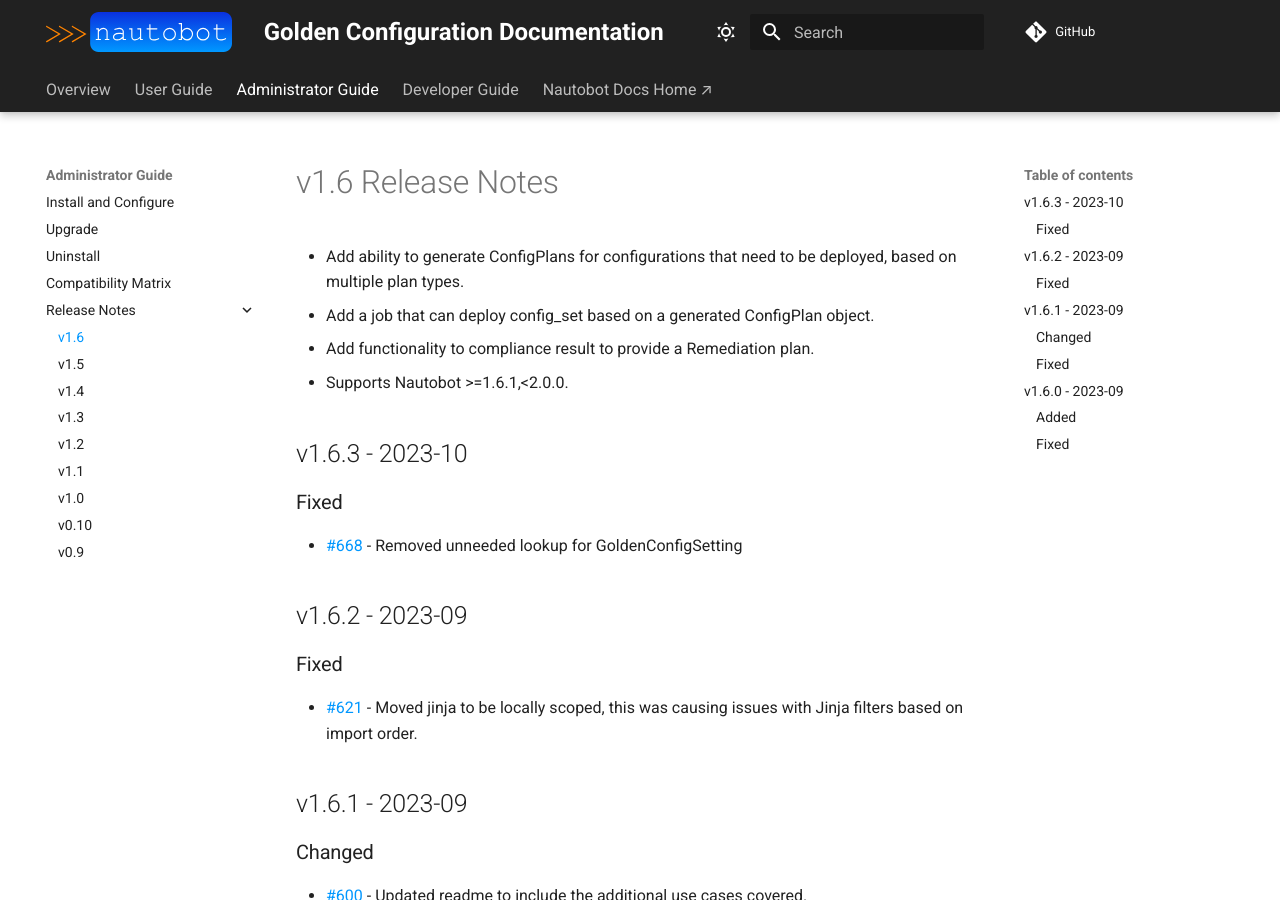
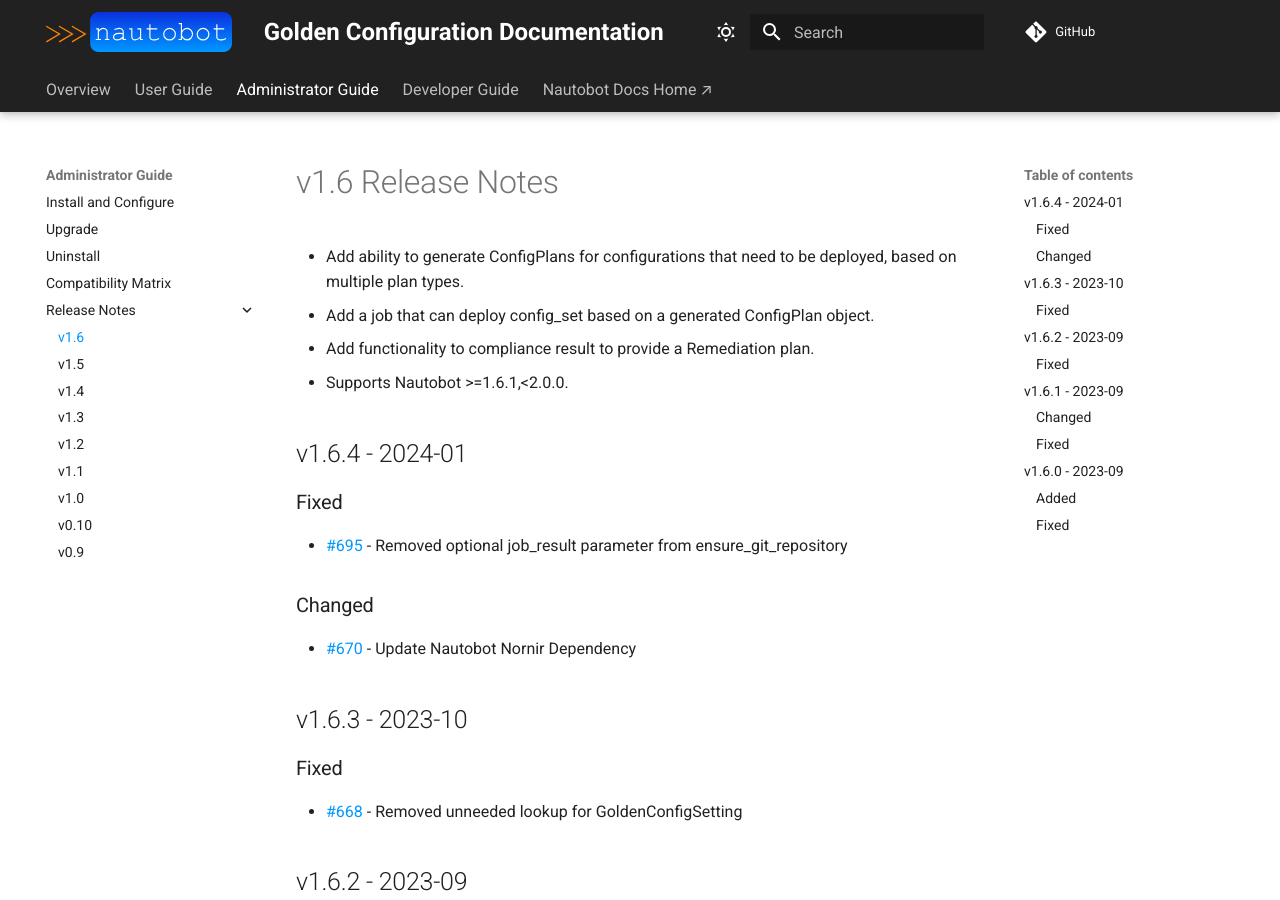
Before and after one commit to nautobot/nautobot-app-golden-config, an MkDocs documentation site: the page built from docs/admin/release_notes/version_1.6.md, in a window 1280 px wide and 900 px high. Built offline with MkDocs 1.6.1 and Material for MkDocs 9.7.7, drawn with Linux system fonts in a browser that asks for light colours; comment, search, counter and statistics services are not loaded.

Commit message:
prep v1.6.4

```diff
--- a/docs/admin/release_notes/version_1.6.md
+++ b/docs/admin/release_notes/version_1.6.md
@@ -4,6 +4,16 @@
 - Add a job that can deploy config_set based on a generated ConfigPlan object.
 - Add functionality to compliance result to provide a Remediation plan.
 - Supports Nautobot >=1.6.1,<2.0.0.
+
+## v1.6.4 - 2024-01
+
+### Fixed
+
+- [#695](https://github.com/nautobot/nautobot-app-golden-config/pull/695) - Removed optional job_result parameter from ensure_git_repository
+
+### Changed
+
+- [#670](https://github.com/nautobot/nautobot-app-golden-config/pull/670) - Update Nautobot Nornir Dependency
 
 ## v1.6.3 - 2023-10
 
--- a/pyproject.toml
+++ b/pyproject.toml
@@ -1,6 +1,6 @@
 [tool.poetry]
 name = "nautobot-golden-config"
-version = "1.6.3"
+version = "1.6.4"
 description = "A plugin for configuration on nautobot"
 authors = ["Network to Code, LLC", "<opensource@networktocode.com>"]
 
```
